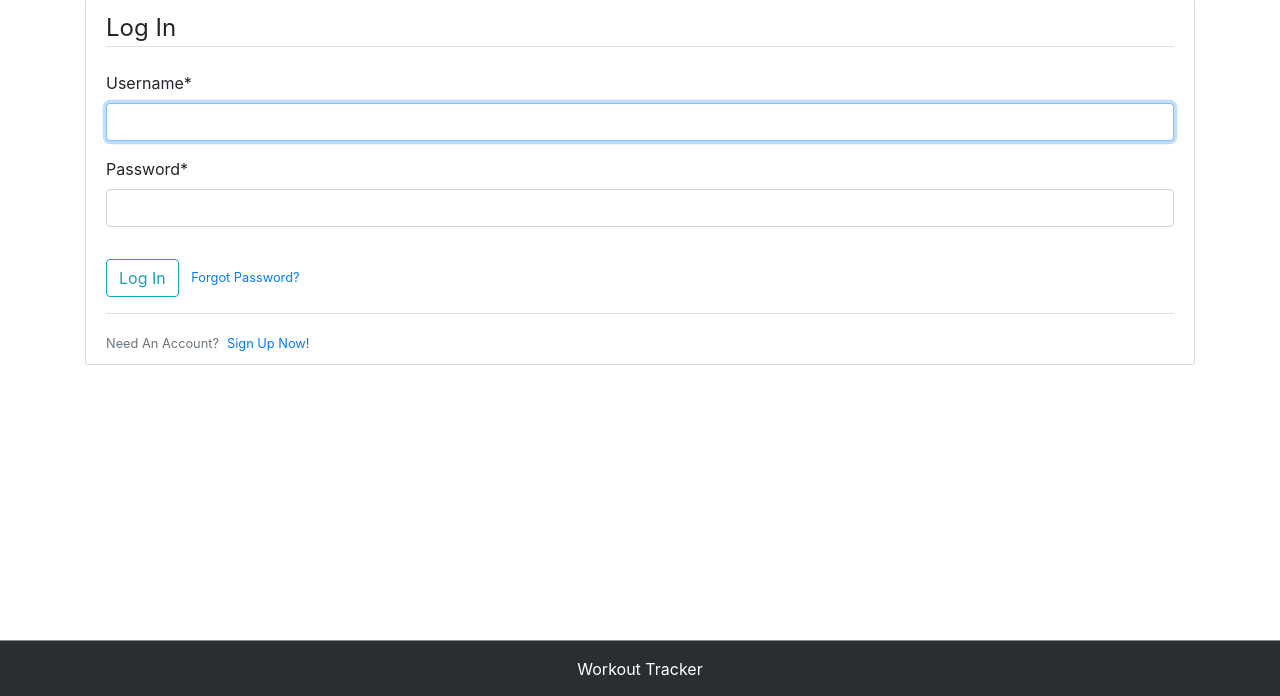
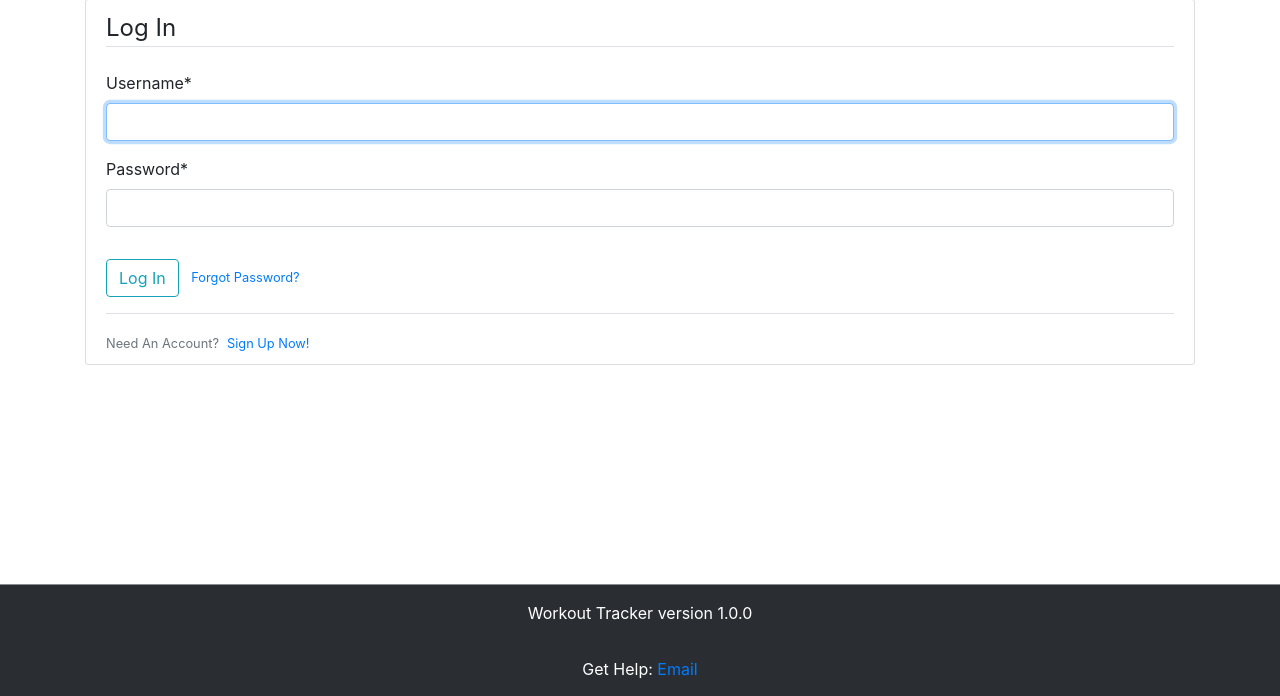
Before and after one commit to Tharindu-h/workout_tracker, a Django app: page /login/ in a window 1280 px wide. Shown: the part 104-800 px from the top of the page. Run offline with Django 4.2, Linux system fonts and the light colour scheme; some libraries are stand-ins or nearby versions.

Commit message:
Add version number and contact info to footer

```diff
--- a/workout/templates/workout/base.html
+++ b/workout/templates/workout/base.html
@@ -49,7 +49,10 @@
 
     <footer class="bg-dark text-center text-white mt-4" id="footer">
       <div class="text-center p-3 footer-text">
-        Workout Tracker
+        Workout Tracker version 1.0.0
+      </div>
+      <div class="text-center p-3 footer-text">
+        Get Help: <a href = "mailto: abc@example.com">Email</a>
       </div>
     </footer>
     {% block js %} {% endblock js %}
```
